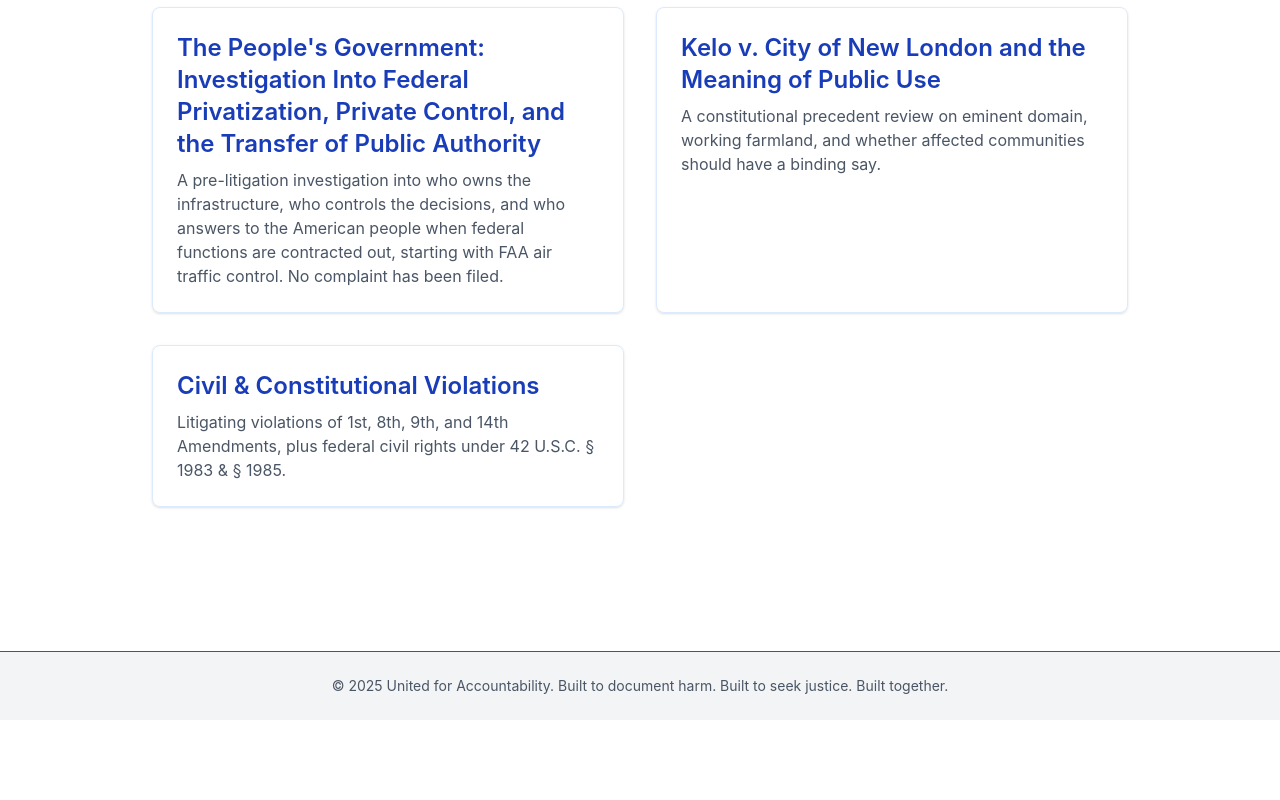
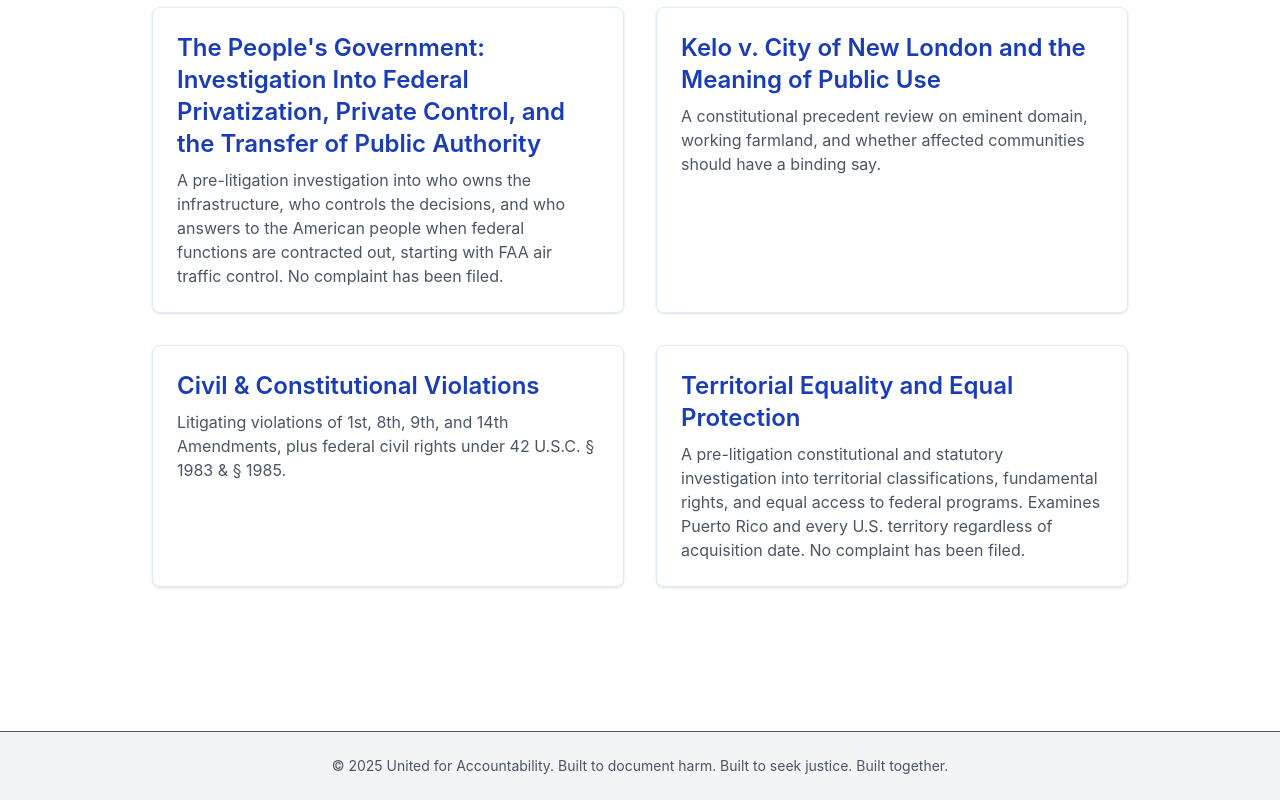
Before and after one commit to United-for-Accountability/mass-tort-platform, a Next.js app: page /cases in a window 1280 px wide. Shown: the part 2141-2941 px from the top of the page. Before the commit the page ends 2861 px from the top, so only its background shows below. Built offline with nearby package versions, Linux system fonts and the light colour scheme.

Commit message:
List territorial equality investigation in the People's Docket

```diff
--- a/pages/cases/index.js
+++ b/pages/cases/index.js
@@ -111,6 +111,11 @@ export default function Cases() {
             href="/cases/constitutional"
             description="Litigating violations of 1st, 8th, 9th, and 14th Amendments, plus federal civil rights under 42 U.S.C. § 1983 & § 1985."
           />
+          <CaseCard
+            title="Territorial Equality and Equal Protection"
+            href="/cases/territorial-equal-protection"
+            description="A pre-litigation constitutional and statutory investigation into territorial classifications, fundamental rights, and equal access to federal programs. Examines Puerto Rico and every U.S. territory regardless of acquisition date. No complaint has been filed."
+          />
         </div>
       </main>
 
```
